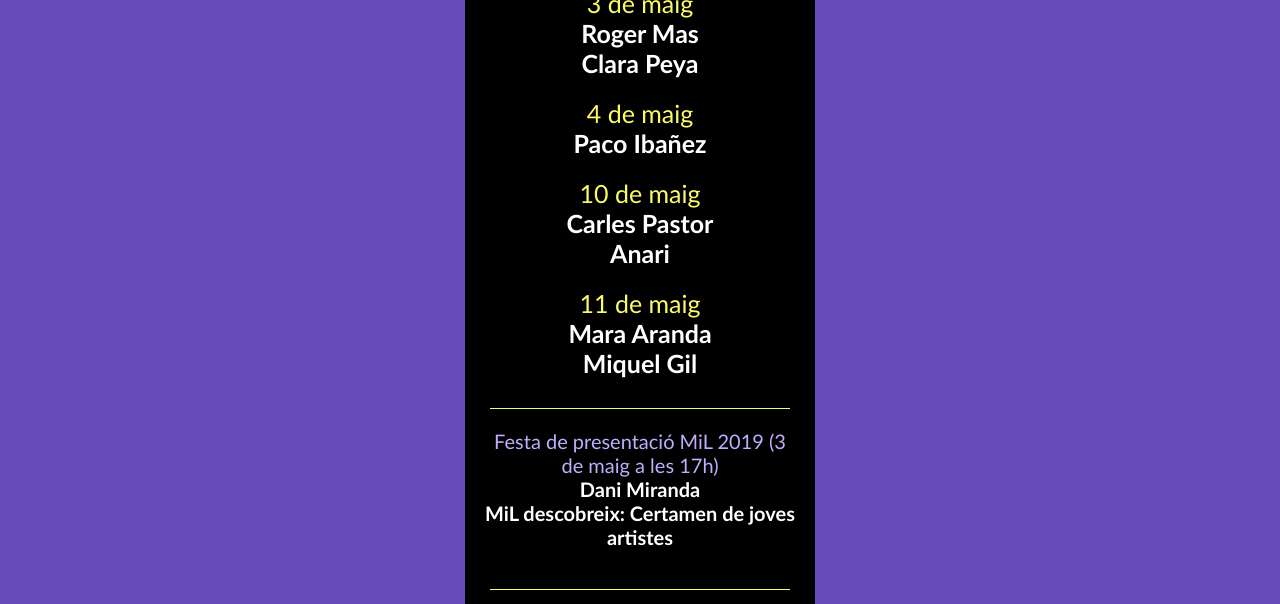
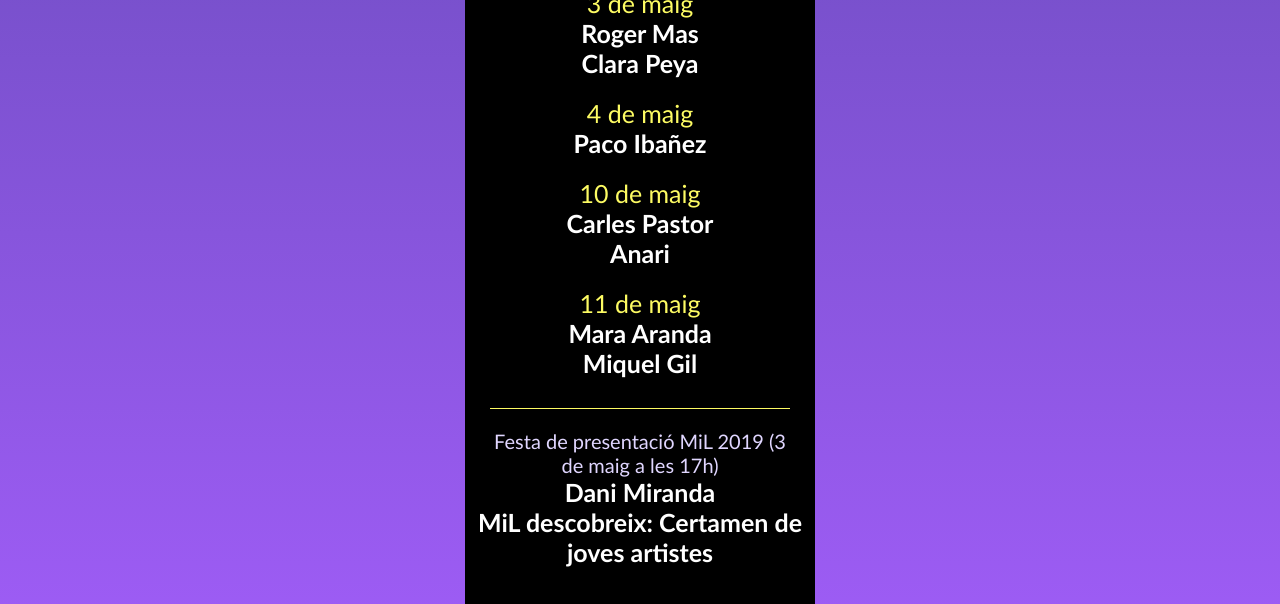
Before and after one commit to josvilrev02/p3, a plain HTML site: page index.html in a window 1280 px wide. Shown: the part 322-926 px from the top of the page. Drawn offline with Linux system fonts and the light colour scheme.

Commit message:
index.html

```diff
--- a/index.html
+++ b/index.html
@@ -17,7 +17,7 @@
             margin: auto;
         }
         body{
-            background-color: #674BB9;
+            background: linear-gradient(#674BB9, #a75fff);
         }
         main{
             background-color: black;
@@ -80,7 +80,7 @@
             padding: 20px 0 10px 0;
         }
         .presentacion h4{
-            color: #c1adfd;
+            color: #e0d6ff;
             font-size: 20px;
             font-weight: 400;
             padding: 0 25px;
@@ -88,7 +88,7 @@
         }
         .presentacion li{
             font-weight: 700;
-            font-size: 20px;
+            font-size: 25px;
             font-weight: 700;
             text-align: center;
             padding: 0;
```
